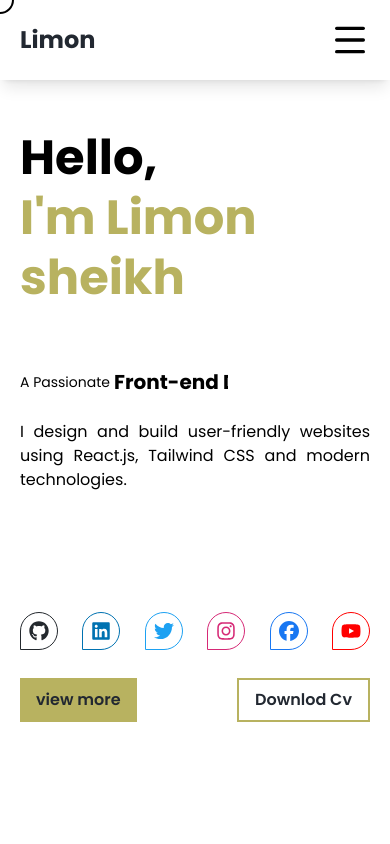
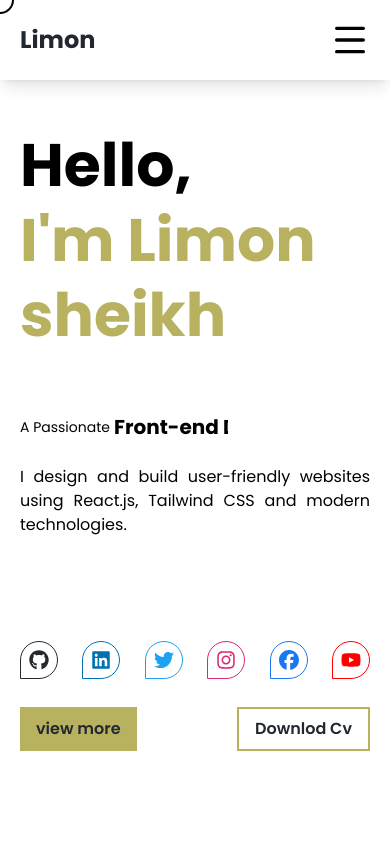
Before and after one commit to Limon-sheikh/My-portfolio, a React (Vite) app in the folder my-website/: page / in a window 390 px wide. Shown: the top 844 px of the page. Built offline with nearby package versions, Linux system fonts and the light colour scheme.

Commit message:
some change

```diff
--- a/my-website/src/pages/Hero.jsx
+++ b/my-website/src/pages/Hero.jsx
@@ -17,7 +17,7 @@ const Home = () => {
 
           <div className="flex flex-col md:col-span-6     sm:bg-yellow-300 ">
             <div className="pt-12 sm:pt-14 md:pt-16       sm:bg-yellow-600 ">
-              <h1 className="text-5xl md:text-6xl lg:text-7xl font-bold leading-tight ">
+              <h1 className="text-6xl md:text-6xl lg:text-7xl font-bold leading-tight ">
                 {hello} <br />
                 <span className="text-accent ">{limon}</span>
                 <br />
@@ -36,7 +36,7 @@ const Home = () => {
             </div>
 
 
-            <div className="mt-28 sm:bg-yellow-900 ">
+            <div className="mt-24 sm:bg-yellow-900 ">
               <div className="grid grid-flow-col justify-between md:justify-start md:gap-6 py-2">
                 {socials.map((social, index) => (
                   <a
```
